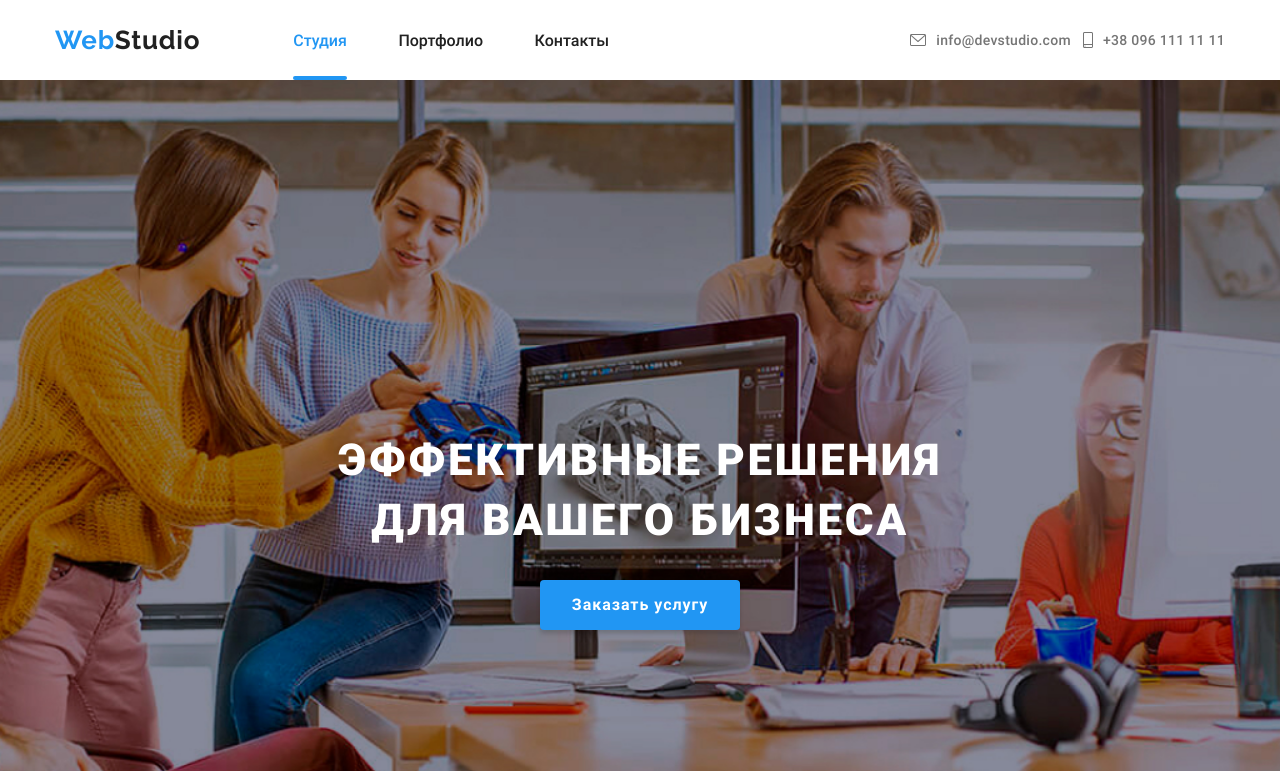
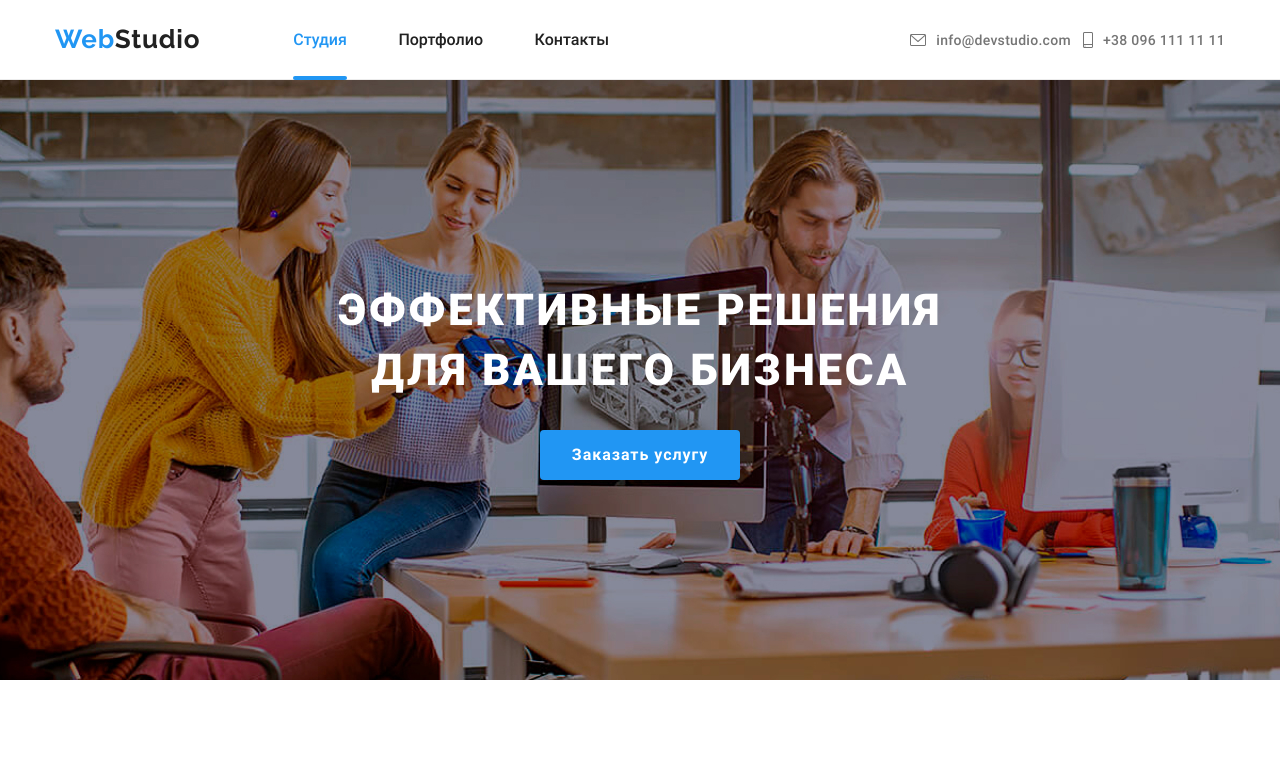
Before and after one commit to vadimka07/goit-markup-hw-05, a plain HTML site: page index.html in a window 1280 px wide. Shown: the top 771 px of the page. Drawn offline with Linux system fonts and the light colour scheme.

Commit message:
fixes border header and fix height for section hero

```diff
--- a/css/style.css
+++ b/css/style.css
@@ -52,6 +52,7 @@ header {
 	display: flex;
 	align-items: center;
 	z-index: 10;
+	border-bottom: 1px solid var(--borderHeader);
 }
 header .wrapper {
 	display: flex;
@@ -87,7 +88,7 @@ header .wrapper nav {
 	color: var(--colorBlackMenu);
 	transition: 0.3s;
 	font-family: var(--ffMedium);
-	padding: 30px 0;
+	padding: 31px 0;
 	position: relative;
 }
 
@@ -151,10 +152,15 @@ main {
 }
 
 .top-banner {
-	padding: 350px 0 200px;
+	/* padding: 350px 0 200px; */
 	background: var(--bgColorTopBanner) url(../images/top-banner.jpg) no-repeat
 		top center;
 	background-size: cover;
+	height: 600px;
+	display: flex;
+	flex-direction: column;
+	align-items: center;
+	justify-content: center;
 }
 .top-banner .button {
 	background: var(--colorButton);
--- a/css/variable.css
+++ b/css/variable.css
@@ -21,6 +21,7 @@
 	--backdropColor: rgba(0, 0, 0, 0.2);
 	--colorBorderClosePopup: rgba(0, 0, 0, 0.1);
 	--colorBorderPopupField: rgba(33, 33, 33, 0.2);
+	--borderHeader: #ececec;
 
 	/*color page portfolio*/
 
```
